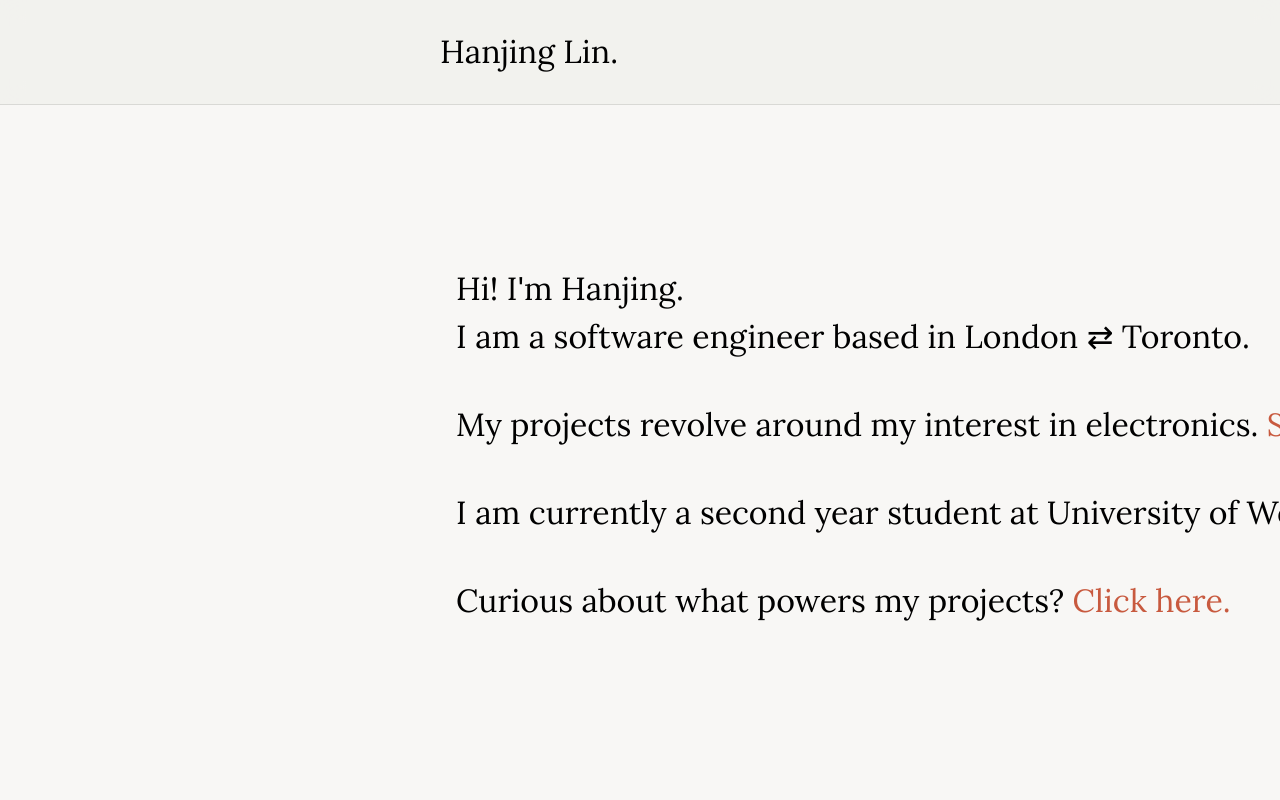
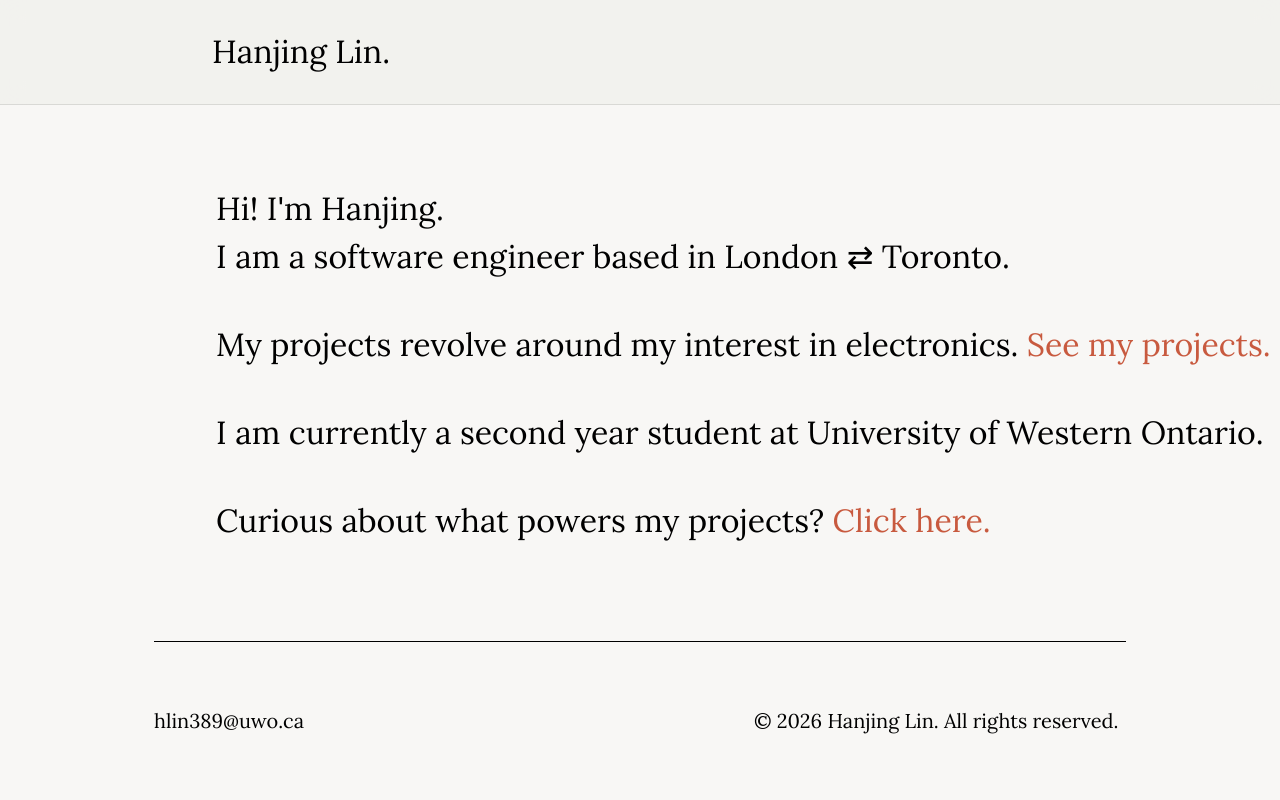
Before and after one commit to hanjing06/hanjing.dev, a Next.js app: page / in a window 1280 px wide. Shown: the top 800 px of the page. Built offline with nearby package versions, Linux system fonts and the light colour scheme.

Commit message:
changed margins

```diff
--- a/app/components/Navbar.tsx
+++ b/app/components/Navbar.tsx
@@ -4,7 +4,7 @@ import { motion } from "framer-motion";
 export default function Navbar() {
   return (
     <header className="sticky top-0 z-50 border-b border-black/10 bg-[#efefec]/70 backdrop-blur-md">
-      <nav className="mx-100 flex max-w-[920px] items-center justify-between py-7 md:px-10">
+      <nav className="mx-50 flex max-w-[920px] items-center justify-between py-7 md:px-3">
         <a href="/" className="text-[32px]">
          <motion.span
               transition={{ duration: 0.2, ease: "easeOut" }}
--- a/app/page.tsx
+++ b/app/page.tsx
@@ -7,8 +7,8 @@ import Link from "next/link";
 export default function Home() {
 
   return (
-    <main className="min-h-screen px-6 md:px-10">
-      <section className="my-40 mx-100 max-w-[920px]">
+    <main>
+      <section className="my-20 mx-50 max-w-[920px]">
       <div className="max-w-2xl w-full px-4 flex flex-col items-start text-left gap-10">
 
         {/* Line 1: Name */}
```
